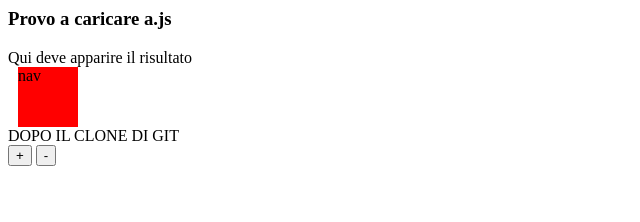
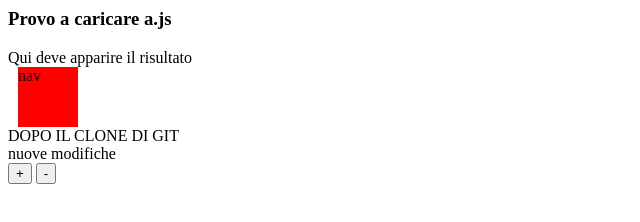
Before and after one commit to ettorebevilacqua/corso-react, a plain HTML site: page index.html in a window 1280 px wide. Shown: the whole page, without its empty margins (0-640 px from the left). Drawn offline with Linux system fonts and the light colour scheme.

Commit message:
aggiunto nuove modifiche

```diff
--- a/index.html
+++ b/index.html
@@ -15,7 +15,8 @@
     <h3>Provo a caricare a.js</h3>
     <div id="risultato">Qui deve apparire il risultato</div>
     <div id="nav"> nav</div>
-    <div>DOPO IL CLONE DI GIT </div>
+    <div>DOPO IL CLONE DI GIT  </div>
+    <div>nuove modifiche  </div>
     <div>
         <button onclick="move(1)">+</button>
         <button onclick="move(2)">-</button>
```
